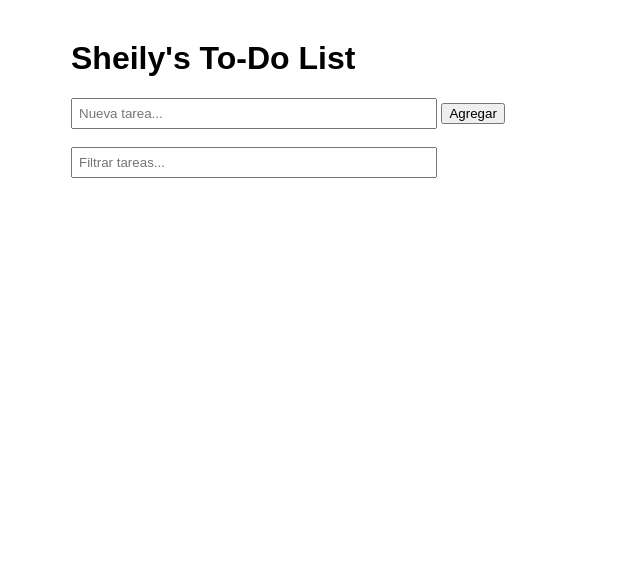
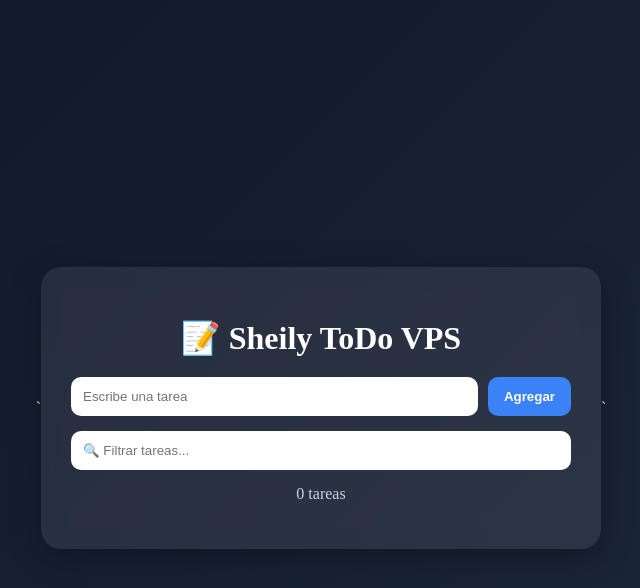
Before and after one commit to sheilypiguave5-source/sheily-todo-vps, a website: page public/index.html in a window 1280 px wide. Shown: the whole page, without its empty margins (319-959 px from the left). Drawn offline with Linux system fonts and the light colour scheme; files that its build step writes are made by us from their sources; no server answers.

Commit message:
Update index.html

```diff
--- a/public/index.html
+++ b/public/index.html
@@ -1,23 +1,30 @@
-<!DOCTYPE html>
+`<!DOCTYPE html>
 <html lang="es">
 <head>
-<meta charset="UTF-8">
-<title>Sheily's To-Do List</title>
-<style>
-  body { font-family: sans-serif; max-width: 500px; margin: 40px auto; }
-  li { display: flex; justify-content: space-between; padding: 6px 0; }
-  li.done span { text-decoration: line-through; color: #999; }
-  input[type=text] { padding: 6px; width: 70%; }
-  button { cursor: pointer; }
-</style>
+  <meta charset="UTF-8">
+  <meta name="viewport" content="width=device-width, initial-scale=1.0">
+  <title>Sheily ToDo VPS</title>
+  <link rel="stylesheet" href="style.css">
 </head>
 <body>
-  <h1>Sheily's To-Do List</h1>
-  <input id="newTask" type="text" placeholder="Nueva tarea...">
-  <button onclick="addTask()">Agregar</button>
-  <br><br>
-  <input id="filter" type="text" placeholder="Filtrar tareas..." oninput="renderTasks()">
-  <ul id="list"></ul>
-  <script src="app.js"></script>
+
+  <div class="container">
+    <h1>📝 Sheily ToDo VPS</h1>
+
+    <div class="input-group">
+      <input type="text" id="taskInput" placeholder="Escribe una tarea">
+      <button onclick="addTask()">Agregar</button>
+    </div>
+
+    <input type="text" id="search" placeholder="🔍 Filtrar tareas...">
+
+    <div class="stats">
+      <span id="total">0 tareas</span>
+    </div>
+
+    <ul id="taskList"></ul>
+  </div>
+
+  <script src="script.js"></script>
 </body>
-</html>
+</html>`
```
